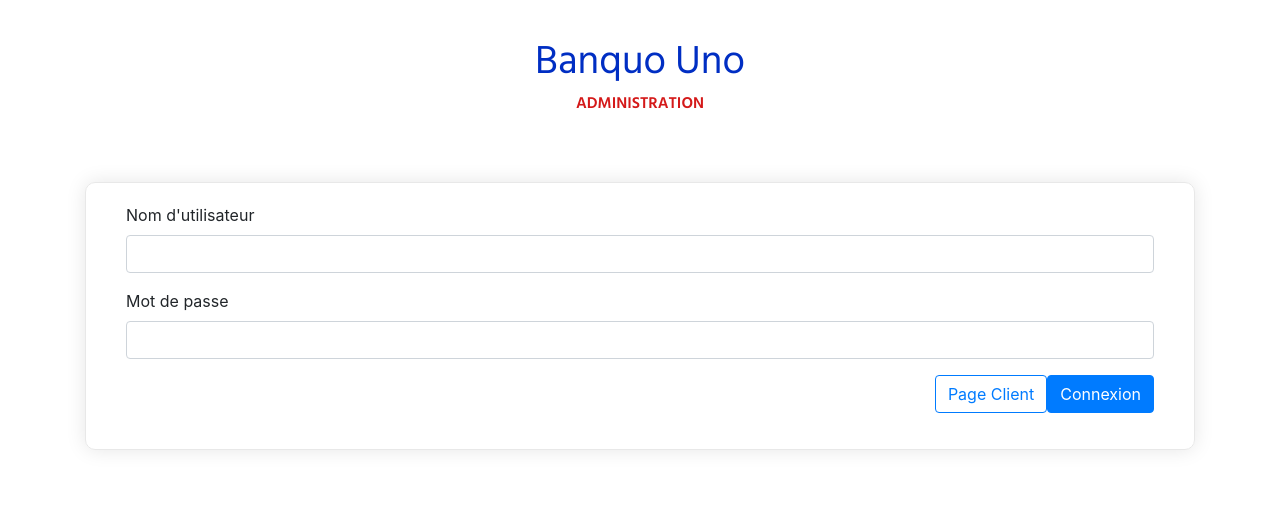
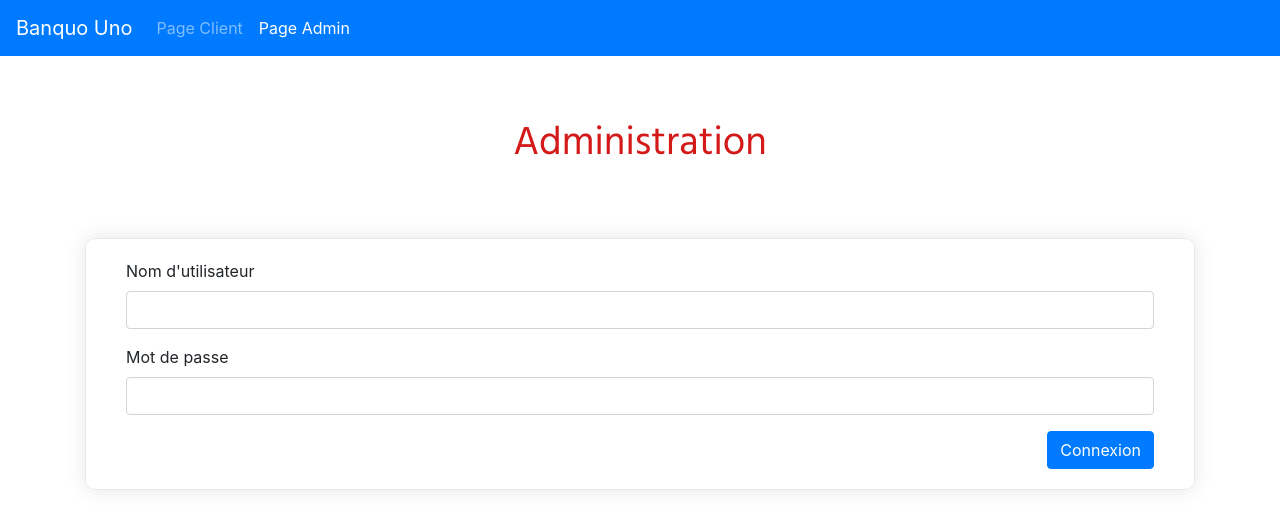
Before and after one commit to gti525/h19-banque-1, a Vue app in the folder vue-springboot/: page /loginAdmin in a window 1280 px wide. Shown: the top 528 px of the page. Built offline with nearby package versions, Linux system fonts and the light colour scheme.

Commit message:
Ajout du navbar pour les logins

```diff
--- a/vue-springboot/src/components/Login.vue
+++ b/vue-springboot/src/components/Login.vue
@@ -1,6 +1,27 @@
 <template>
+
+  <div>
+
+    <nav class="navbar navbar-expand-lg navbar-dark bg-primary">
+      <a class="navbar-brand" href="#">Banquo Uno</a>
+      <button class="navbar-toggler" type="button" data-toggle="collapse" data-target="#navbarColor01" aria-controls="navbarColor01" aria-expanded="false" aria-label="Toggle navigation">
+        <span class="navbar-toggler-icon"></span>
+      </button>
+
+      <div class="collapse navbar-collapse" id="navbarColor01">
+        <ul class="navbar-nav mr-auto">
+          <li class="nav-item active">
+            <a class="nav-link" href="#">Page Client <span class="sr-only">(current)</span></a>
+          </li>
+          <li class="nav-item">
+            <a class="nav-link" href="#" v-on:click="adminRedirect">Page Admin</a>
+          </li>
+        </ul>
+      </div>
+    </nav>
+
     <div class="container">
-    <div class="app-title">Banquo Uno</div>
+      <div class="app-title">Connexion Client</div>
       <div class="login-container">
         <!--<div class="main-header">-->
         <!--<h2>Input Username & Password</h2></div>-->
@@ -25,7 +46,7 @@
         </div>
         <div class="clearfix ">
           <button class="btn btn-primary btn-common float-right" v-on:click="customerLogin">Connexion</button>
-        <button class="btn btn-outline-primary btn-common float-right" v-on:click="adminRedirect">Page Admin</button>
+        </div>
       </div>
     </div>
   </div>
@@ -83,7 +104,6 @@
     font-weight: 300;
     color: #002ec3;
     font-family: 'Hind Siliguri', sans-serif;
-
   }
 
   .login-container {
--- a/vue-springboot/src/components/LoginAdmin.vue
+++ b/vue-springboot/src/components/LoginAdmin.vue
@@ -1,10 +1,25 @@
 <template>
+  <div>
+    <nav class="navbar navbar-expand-lg navbar-dark bg-primary">
+      <a class="navbar-brand" href="#">Banquo Uno</a>
+      <button class="navbar-toggler" type="button" data-toggle="collapse" data-target="#navbarColor01" aria-controls="navbarColor01" aria-expanded="false" aria-label="Toggle navigation">
+        <span class="navbar-toggler-icon"></span>
+      </button>
+
+      <div class="collapse navbar-collapse" id="navbarColor01">
+        <ul class="navbar-nav mr-auto">
+          <li class="nav-item">
+            <a class="nav-link" href="#" v-on:click="clientRedirect">Page Client</a>
+          </li>
+          <li class="nav-item active">
+            <a class="nav-link" href="#">Page Admin<span class="sr-only">(current)</span></a>
+          </li>
+        </ul>
+      </div>
+    </nav>
+
     <div class="container">
-    <div class="app-header">
-      <div class="app-title">Banquo Uno</div>
-      <div class="app-sub-title">Administration</div>
-    </div>
-
+      <div class="app-title">Administration</div>
       <div class="login-container">
         <!--<div class="main-header">-->
         <!--<h2>Input Username & Password</h2></div>-->
@@ -29,9 +44,9 @@
                  required
           >
         </div>
-      <div class="form-group clearfix">
+        <div class="clearfix">
           <button class="btn btn-primary btn-common float-right " v-on:click="customerLogin">Connexion</button>
-        <button class="btn btn-outline-primary btn-common float-right " v-on:click="clientRedirect">Page Client</button>
+        </div>
       </div>
     </div>
   </div>
@@ -83,27 +98,13 @@
 <style lang="scss" scoped>
   @import "../scss/common.scss";
 
-  .app-header {
-
   .app-title {
-      margin-top: 2.8%;
+    margin-top: 5%;
     text-align: center;
     font-size: 40px;
     font-weight: 300;
-      color: #002ec3;
+    color: #d41919;   //#002ec3;
     font-family: 'Hind Siliguri', sans-serif;
-
-    }
-
-    .app-sub-title {
-      text-align: center;
-      font-size: 16px;
-      text-transform: uppercase;
-      font-weight: 600;
-      color: #d41919;
-      font-family: 'Hind Siliguri', sans-serif;
-
-    }
   }
 
   .login-container {
```
Lines whose indentation alone changed are shown as unchanged.
